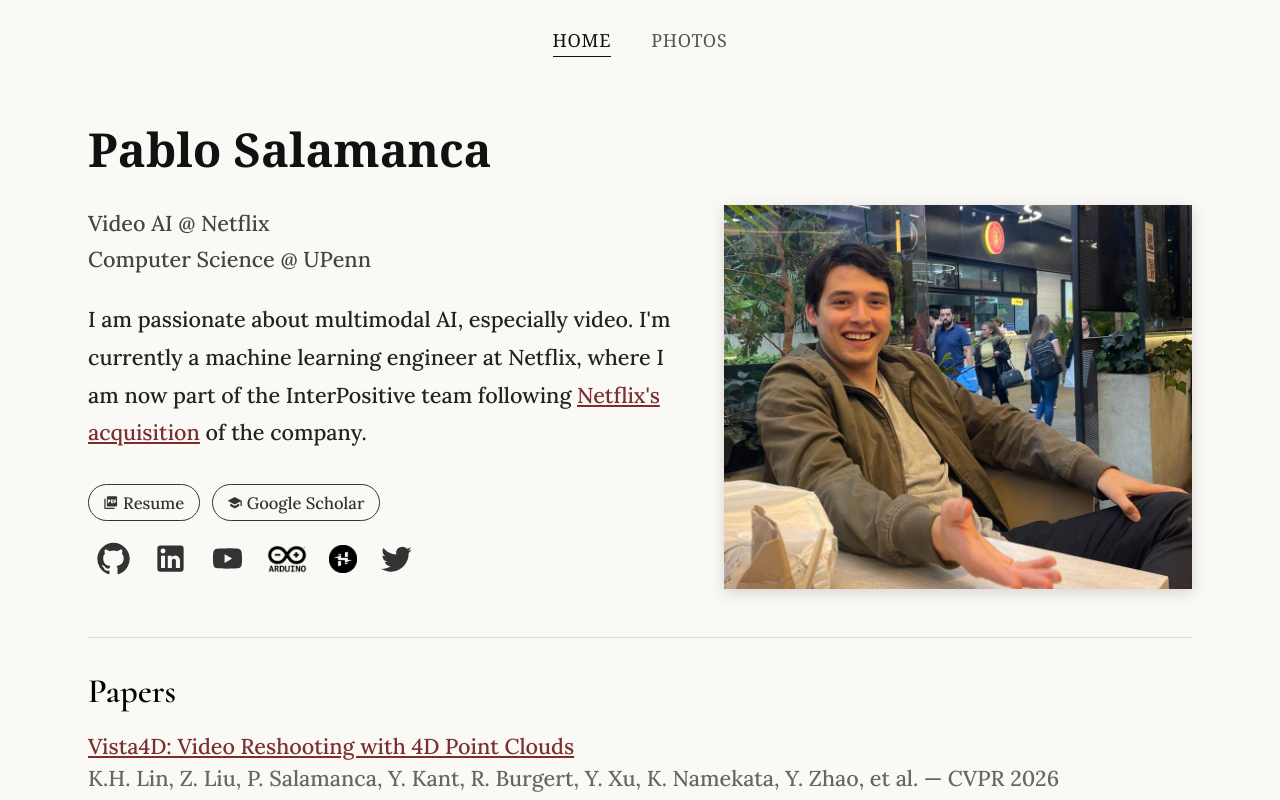
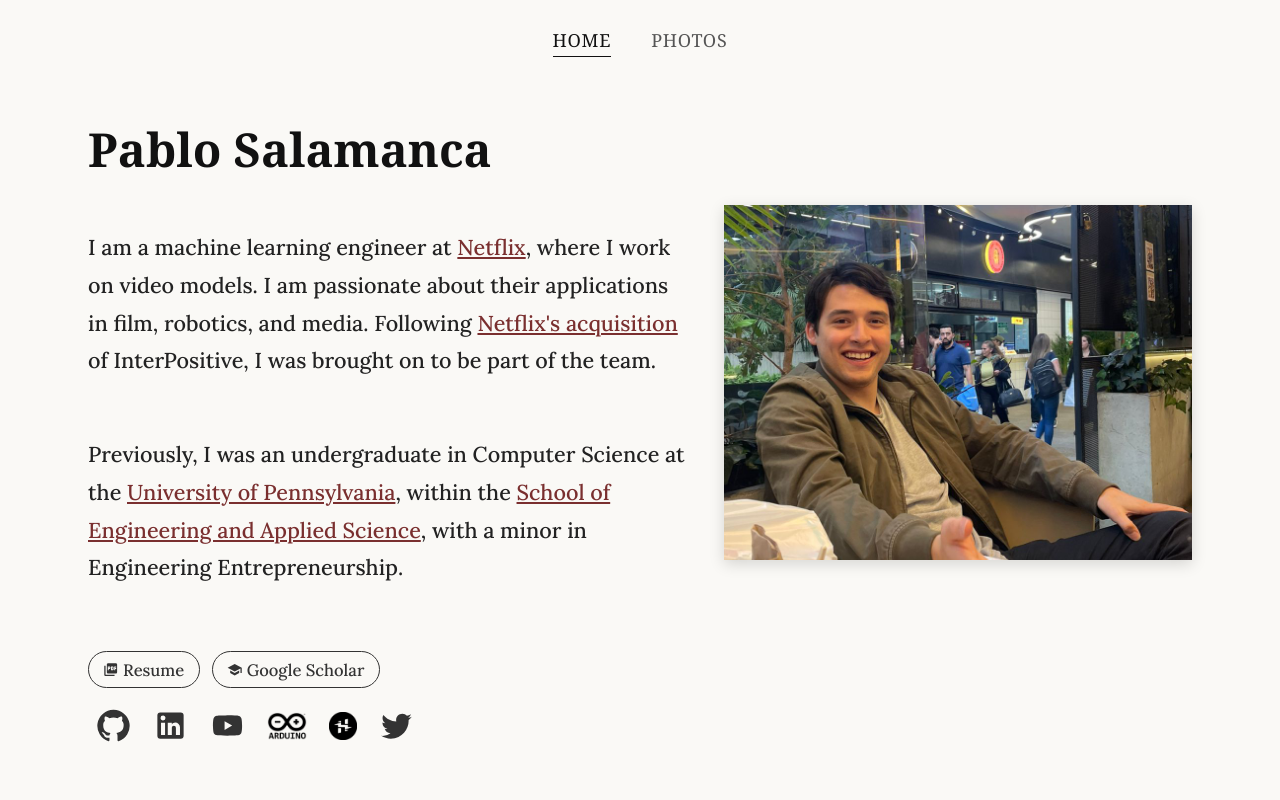
Before and after one commit to Pablerdo/pablosalamanca, a React (Create React App) app: page / in a window 1280 px wide. Shown: the top 800 px of the page. Built offline with nearby package versions, Linux system fonts and the light colour scheme.

Commit message:
here we go

```diff
--- /dev/null
+++ b/public/resume.html
@@ -0,0 +1,269 @@
+<!doctype html>
+<html lang="en">
+<head>
+<meta charset="utf-8" />
+<title>Pablo Salamanca — Resume</title>
+<style>
+  @page {
+    size: letter;
+    margin: 0.55in 0.6in;
+  }
+
+  * {
+    box-sizing: border-box;
+  }
+
+  body {
+    margin: 0;
+    font-family: "Georgia", "Times New Roman", serif;
+    font-size: 10.6pt;
+    line-height: 1.35;
+    color: #111;
+    background: #fff;
+  }
+
+  .page {
+    max-width: 8.3in;
+    margin: 0 auto;
+    padding: 0.4in 0.5in;
+  }
+
+  h1.name {
+    text-align: center;
+    font-size: 26pt;
+    font-weight: 700;
+    margin: 0 0 4px 0;
+    letter-spacing: 0.02em;
+  }
+
+  .contact {
+    text-align: center;
+    font-size: 9.6pt;
+    margin: 0 0 14px 0;
+  }
+
+  h2.section {
+    font-size: 10.8pt;
+    text-transform: uppercase;
+    letter-spacing: 0.08em;
+    font-weight: 700;
+    text-align: center;
+    border-bottom: 1px solid #111;
+    padding-bottom: 2px;
+    margin: 14px 0 8px 0;
+  }
+
+  .entry {
+    margin-bottom: 7px;
+  }
+
+  .row {
+    display: flex;
+    justify-content: space-between;
+    align-items: baseline;
+    gap: 12px;
+  }
+
+  .row .left {
+    font-weight: 700;
+  }
+
+  .row .right {
+    font-weight: 700;
+    white-space: nowrap;
+  }
+
+  .subrow .left {
+    font-style: italic;
+    font-weight: 400;
+  }
+
+  .subrow .right {
+    font-style: italic;
+    font-weight: 400;
+    white-space: nowrap;
+  }
+
+  .meta-line {
+    font-size: 10.2pt;
+    margin: 1px 0 2px 0;
+  }
+
+  ul.bullets {
+    margin: 3px 0 0 0;
+    padding-left: 18px;
+  }
+
+  ul.bullets li {
+    margin: 1px 0;
+  }
+
+  .bullet-row {
+    display: flex;
+    justify-content: space-between;
+    gap: 12px;
+    list-style: none;
+  }
+
+  .bullet-row .right {
+    font-style: italic;
+    white-space: nowrap;
+    flex-shrink: 0;
+  }
+
+  .flag {
+    background: #ffef9f;
+  }
+
+  .no-print {
+    text-align: center;
+    margin: 18px 0 0 0;
+  }
+
+  .export-link {
+    background: none;
+    border: none;
+    padding: 0;
+    color: #999;
+    font-family: "Georgia", "Times New Roman", serif;
+    font-size: 8pt;
+    text-decoration: underline;
+    cursor: pointer;
+  }
+
+  .export-link:hover {
+    color: #555;
+  }
+
+  @media print {
+    .flag {
+      background: none;
+    }
+
+    .no-print {
+      display: none;
+    }
+  }
+</style>
+</head>
+<body>
+  <div class="page">
+    <h1 class="name">Pablo Salamanca</h1>
+    <div class="contact">
+      +1 (267) 273-4402 &nbsp;|&nbsp; pablosalamanca88@gmail.com &nbsp;|&nbsp; https://pablosalaman.ca
+    </div>
+
+    <h2 class="section">Professional Experience</h2>
+
+    <div class="entry">
+      <div class="row"><span class="left">Netflix</span><span class="right">Los Angeles, CA</span></div>
+      <div class="row subrow"><span class="left">Machine Learning Engineer</span><span class="right">July 2025 &ndash; Present</span></div>
+      <ul class="bullets">
+        <li>Recruited by Netflix research leadership based on senior undergraduate thesis work.</li>
+        <li>Published peer-reviewed research, including work presented at CVPR 2026.</li>
+        <li>Following Netflix's acquisition of InterPositive, I was brought on to lead the re-architecture of its ML inference system to work across CoreWeave and AWS GPU clusters.</li>
+      </ul>
+    </div>
+
+    <div class="entry">
+      <div class="row"><span class="left">Amazon</span><span class="right">Seattle, WA</span></div>
+      <div class="row subrow"><span class="left">Software Development Engineer Intern (Ads, Sponsored Brands Video)</span><span class="right">June 2024 &ndash; August 2024</span></div>
+      <ul class="bullets">
+        <li>Led the migration of a business-critical ad-creation service to native AWS.</li>
+      </ul>
+    </div>
+
+    <div class="entry">
+      <div class="row"><span class="left">Amazon</span><span class="right">Seattle, WA</span></div>
+      <div class="row subrow"><span class="left">Software Development Engineer Intern (Ads, Sponsored Brands Video)</span><span class="right">May 2023 &ndash; August 2023</span></div>
+      <ul class="bullets">
+        <li>Conducted research, development, and testing of Fast Fourier Transform-based blurriness detection algorithms using Python and OpenCV.</li>
+        <li>Created a new AWS Lambda-backed API deployed through CDK, bringing research algorithms into production. (API Gateway, Docker)</li>
+      </ul>
+    </div>
+
+    <div class="entry">
+      <div class="row"><span class="left">Oliver Space</span><span class="right">San Francisco, CA</span></div>
+      <div class="row subrow"><span class="left">Software Engineering Intern</span><span class="right">May 2022 &ndash; August 2022</span></div>
+      <ul class="bullets">
+        <li>Developed internal tooling for customer experience.</li>
+        <li>Won internal hackathon by redeveloping website experience (React.js, Vue.js).</li>
+      </ul>
+    </div>
+
+    <h2 class="section">Publications</h2>
+
+    <div class="entry">
+      <ul class="bullets">
+        <li><em>Vista4D: Video Reshooting with 4D Point Clouds.</em> K.H. Lin, Z. Liu, P. Salamanca, et al. CVPR 2026.</li>
+        <li><em>DiffHDR: Re-Exposing LDR Videos with Video Diffusion Models.</em> Z. Yu, L. Ma, P. Salamanca, et al. arXiv, 2026.</li>
+      </ul>
+    </div>
+
+    <h2 class="section">Education</h2>
+
+    <div class="entry">
+      <div class="row"><span class="left">University of Pennsylvania</span><span class="right">Philadelphia, PA</span></div>
+      <div class="row subrow"><span class="left">Bachelor of Applied Science, Computer Science &mdash; Minor in Engineering Entrepreneurship</span><span class="right">August 2021 &ndash; July 2025</span></div>
+      <div class="meta-line">GPA: 3.7/4.0, Penn Quant Trading Club (Advanced Team)</div>
+    </div>
+
+    <div class="entry">
+      <div class="row"><span class="left">Andr&eacute;e English School</span><span class="right">Santiago, Chile</span></div>
+      <div class="row subrow"><span class="left">High School Diploma</span><span class="right"></span></div>
+      <div class="meta-line">GPA: 6.9/7.0</div>
+    </div>
+
+    <h2 class="section">Projects and Competitions</h2>
+
+    <div class="entry">
+      <div class="row"><span class="left">Zeptaframe Editor (based on Go-with-the-Flow paper)</span></div>
+      <ul class="bullets">
+        <li>Implemented state-of-the-art video generation model fine-tuning and video-captioning techniques, allowing video generation without text input.</li>
+        <li>Undergrad senior thesis project that led to a role at Netflix Eyeline Labs.</li>
+      </ul>
+    </div>
+
+    <div class="entry">
+      <div class="row"><span class="left">Robotics</span></div>
+      <div class="row subrow"><span class="left">Recruited by a joint team from top Chilean universities to compete in Tokyo twice.</span></div>
+      <ul class="bullets">
+        <li class="bullet-row"><span>2&times; Gold Medal, Competencia Rob&oacute;tica UTFSM</span><span class="right">Valpara&iacute;so, Chile</span></li>
+        <li class="bullet-row"><span>21st Place, All Japan Micromouse and Robotracer Contest</span><span class="right">Tokyo, Japan</span></li>
+        <li class="bullet-row"><span>57th Place, All Japan Micromouse and Robotracer Contest</span><span class="right">Tokyo, Japan</span></li>
+      </ul>
+    </div>
+
+    <div class="entry">
+      <div class="row"><span class="left">Trading Bot</span></div>
+      <ul class="bullets">
+        <li>Created a periodic portfolio rebalancer using Wharton Research Data Services, the TD Ameritrade API, and Python.</li>
+      </ul>
+    </div>
+
+    <div class="entry">
+      <div class="row"><span class="left">Open-Source Wireless Laser-Gate Track &amp; Field Timing System</span></div>
+      <ul class="bullets">
+        <li>Created an ultra-affordable wireless timing system for track &amp; field athletes and coaches. Published all code, PCB designs, and 3D designs for free on Hackster.io, reaching over 50,000 views across technical blogs.</li>
+      </ul>
+    </div>
+
+    <div class="entry">
+      <div class="row"><span class="left">Mathematics Olympiad</span></div>
+      <ul class="bullets">
+        <li>Gold Medal, National Mathematical Triathlon, Universidad San Sebasti&aacute;n.</li>
+      </ul>
+    </div>
+
+    <h2 class="section">Additional Skills</h2>
+    <ul class="bullets">
+      <li>Proficient in Python, Java, C++, JavaScript (React, Vue), PCB Design, Embedded Systems, 3D Modelling, Welding</li>
+      <li>Fluent in English and Spanish</li>
+    </ul>
+
+    <div class="no-print">
+      <button class="export-link" onclick="window.print()">download PDF</button>
+    </div>
+  </div>
+</body>
+</html>
--- a/src/App.css
+++ b/src/App.css
@@ -29,7 +29,7 @@
 .Bio-row {
   display: flex;
   flex-direction: row;
-  align-items: stretch;
+  align-items: flex-start;
   justify-content: space-between;
   gap: 32px;
 }
@@ -66,20 +66,6 @@
   color: #111;
   font-size: 2.6em;
   margin: 0 0 24px 0;
-}
-
-.App-text {
-  font-weight: 500;
-  font-family: "Lora", "Cambria", "Georgia", serif;
-  text-rendering: optimizeLegibility;
-  color: #444;
-  font-size: 1.2em;
-  margin: 4px 0;
-}
-
-.App-link {
-  text-decoration: underline;
-  color: #333;
 }
 
 .Bio-text {
@@ -153,8 +139,9 @@
 }
 
 .Papers-title {
-  font-family: "Cormorant", "Cambria", "Georgia", serif;
-  font-weight: 600;
+  font-family: "Cambria", "Georgia", "Palatino Linotype", serif;
+  font-weight: 500;
+  color: #111;
   font-size: 1.9em;
   margin: 0 0 20px 0;
 }
@@ -181,7 +168,7 @@
   display: flex;
   flex-wrap: wrap;
   gap: 12px;
-  margin: auto 0 12px 0;
+  margin: 32px 0 12px 0;
 }
 
 .Scholar-button {
--- a/src/pages/Home.js
+++ b/src/pages/Home.js
@@ -4,7 +4,6 @@ import PictureAsPdfIcon from '@mui/icons-material/PictureAsPdf';
 import SchoolIcon from '@mui/icons-material/School';
 import TwitterIcon from '@mui/icons-material/Twitter';
 import YouTubeIcon from '@mui/icons-material/YouTube';
-import pdf from '../assets/Pablo_Salamanca_Rising_Senior.pdf';
 import profilePhoto from '../assets/chillaxedPablo.JPG';
 import Nav from '../components/Nav';
 
@@ -17,12 +16,17 @@ export default function Home() {
 
           <div className="Bio-row">
             <div className="Bio-left">
-              <h4 className="App-text">Video AI @ Netflix</h4>
-              <h4 className="App-text">Computer Science @ UPenn</h4>
-
               <p className="Bio-text">
-                I am passionate about multimodal AI, especially video.
-                I'm currently a machine learning engineer at Netflix, where I am now part of the InterPositive team following{' '}
+                I am a machine learning engineer at{' '}
+                <a
+                    className="Bio-inline-link"
+                    href="https://research.netflix.com/"
+                    target="_blank"
+                    rel="noreferrer"
+                >
+                  Netflix
+                </a>
+                , where I work on video models. I am passionate about their applications in film, robotics, and media. Following{' '}
                 <a
                     className="Bio-inline-link"
                     href="https://www.inc.com/leila-sheridan/ben-affleck-just-sold-his-stealth-ai-startup-to-netflix-for-600-million-heres-what-it-actually-does/91315812"
@@ -31,13 +35,35 @@ export default function Home() {
                 >
                   Netflix's acquisition
                 </a>{' '}
-                of the company.
+                of InterPositive, I was brought on to be part of the team.
+              </p>
+
+              <p className="Bio-text">
+                Previously, I was an undergraduate in Computer Science at the{' '}
+                <a
+                    className="Bio-inline-link"
+                    href="https://www.upenn.edu"
+                    target="_blank"
+                    rel="noreferrer"
+                >
+                  University of Pennsylvania
+                </a>
+                , within the{' '}
+                <a
+                    className="Bio-inline-link"
+                    href="https://www.seas.upenn.edu"
+                    target="_blank"
+                    rel="noreferrer"
+                >
+                  School of Engineering and Applied Science
+                </a>
+                , with a minor in Engineering Entrepreneurship.
               </p>
 
               <div className="Button-row">
                 <a
                     className="Scholar-button"
-                    href={pdf}
+                    href="/resume.html"
                     target="_blank"
                     rel="noreferrer"
                 >
```
Also changed, not shown: 1 other file (tests, documents, lock files or other folders).
